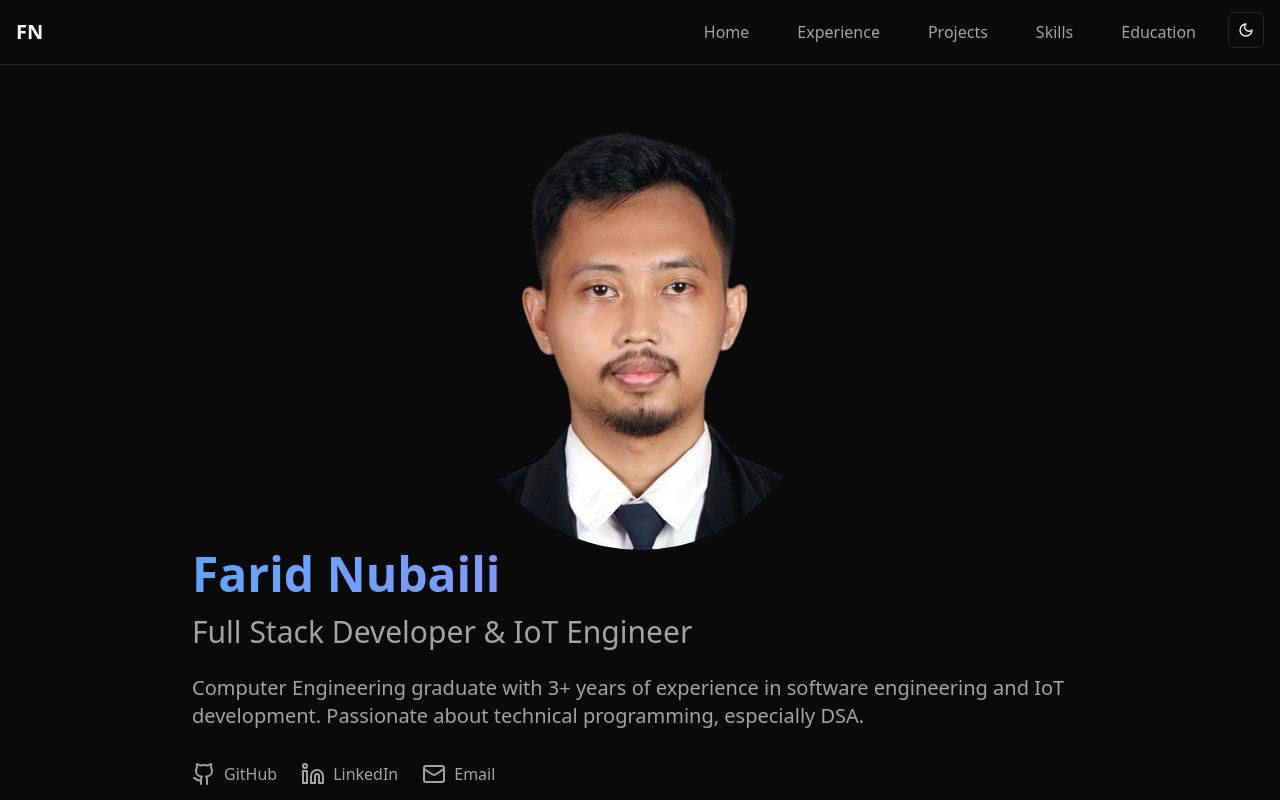
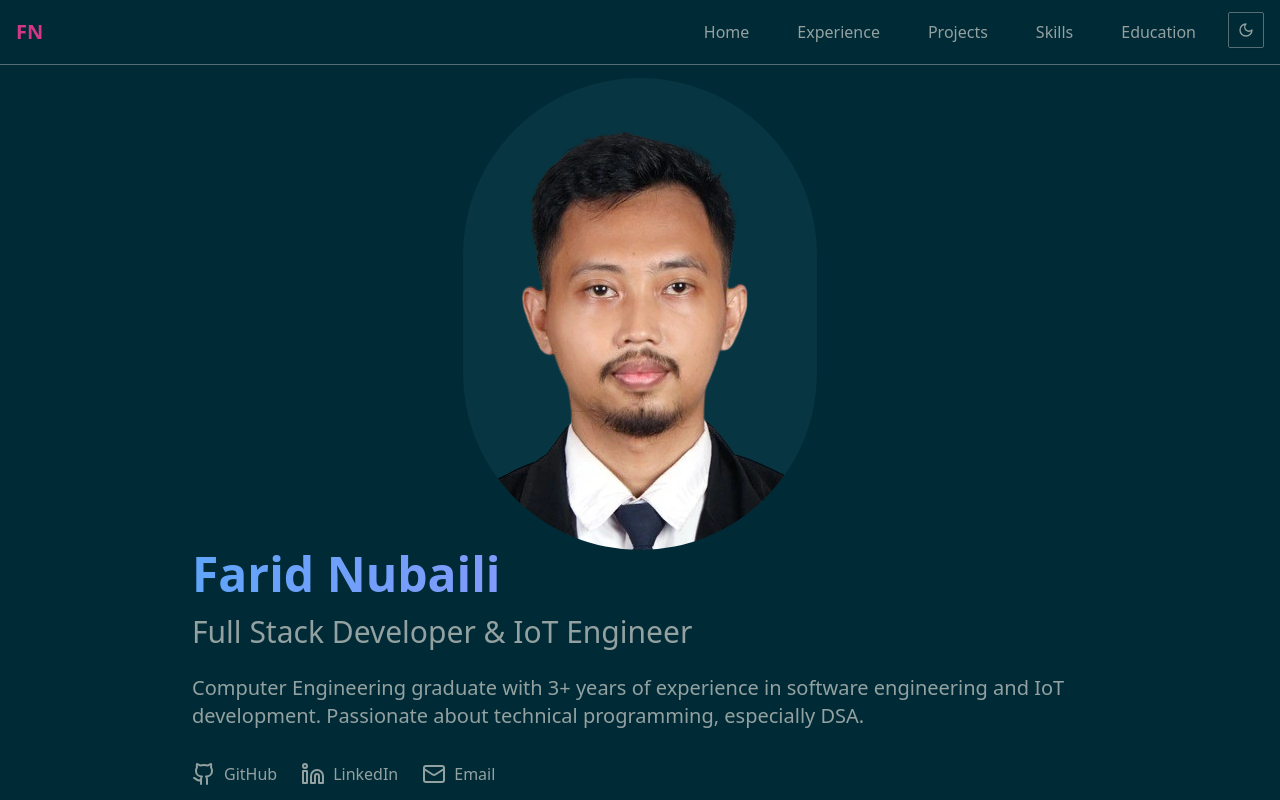
Before and after one commit to farid141/farid141.github.io, a React (Vite) app: page / in a window 1280 px wide. Shown: the top 800 px of the page. Built offline with nearby package versions, Linux system fonts and the light colour scheme; some icons are missing.

Commit message:
modify theme

```diff
--- a/src/index.css
+++ b/src/index.css
@@ -65,61 +65,117 @@
   animation-range: entry 0;
 }
 
-
+html {
+  scroll-behavior: smooth;
+}
 
 @layer base {
   :root {
-    --background: 0 0% 100%;
-    --foreground: 0 0% 3.9%;
-    --card: 0 0% 100%;
-    --card-foreground: 0 0% 3.9%;
-    --popover: 0 0% 100%;
-    --popover-foreground: 0 0% 3.9%;
-    --primary: 0 0% 9%;
-    --primary-foreground: 0 0% 98%;
-    --secondary: 0 0% 96.1%;
-    --secondary-foreground: 0 0% 9%;
-    --muted: 0 0% 96.1%;
-    --muted-foreground: 0 0% 45.1%;
-    --accent: 0 0% 96.1%;
-    --accent-foreground: 0 0% 9%;
-    --destructive: 0 84.2% 60.2%;
-    --destructive-foreground: 0 0% 98%;
-    --border: 0 0% 89.8%;
-    --input: 0 0% 89.8%;
-    --ring: 0 0% 3.9%;
-    --chart-1: 12 76% 61%;
-    --chart-2: 173 58% 39%;
-    --chart-3: 197 37% 24%;
-    --chart-4: 43 74% 66%;
-    --chart-5: 27 87% 67%;
-    --radius: 0.5rem;
+    --background: 43.8462 86.6667% 94.1176%;
+    --foreground: 192.2034 80.8219% 14.3137%;
+    --card: 45.6000 42.3729% 88.4314%;
+    --card-foreground: 192.2034 80.8219% 14.3137%;
+    --popover: 45.6000 42.3729% 88.4314%;
+    --popover-foreground: 192.2034 80.8219% 14.3137%;
+    --primary: 330.9554 64.0816% 51.9608%;
+    --primary-foreground: 0 0% 100%;
+    --secondary: 175.4622 58.6207% 39.8039%;
+    --secondary-foreground: 0 0% 100%;
+    --muted: 180 6.9307% 60.3922%;
+    --muted-foreground: 192.2034 80.8219% 14.3137%;
+    --accent: 17.5691 80.4444% 44.1176%;
+    --accent-foreground: 0 0% 100%;
+    --destructive: 1.0405 71.1934% 52.3529%;
+    --destructive-foreground: 0 0% 100%;
+    --border: 186.3158 8.2969% 55.0980%;
+    --input: 186.3158 8.2969% 55.0980%;
+    --ring: 330.9554 64.0816% 51.9608%;
+    --chart-1: 204.7674 69.3548% 48.6275%;
+    --chart-2: 175.4622 58.6207% 39.8039%;
+    --chart-3: 330.9554 64.0816% 51.9608%;
+    --chart-4: 17.5691 80.4444% 44.1176%;
+    --chart-5: 1.0405 71.1934% 52.3529%;
+    --sidebar: 43.8462 86.6667% 94.1176%;
+    --sidebar-foreground: 192.2034 80.8219% 14.3137%;
+    --sidebar-primary: 330.9554 64.0816% 51.9608%;
+    --sidebar-primary-foreground: 0 0% 100%;
+    --sidebar-accent: 175.4622 58.6207% 39.8039%;
+    --sidebar-accent-foreground: 0 0% 100%;
+    --sidebar-border: 186.3158 8.2969% 55.0980%;
+    --sidebar-ring: 330.9554 64.0816% 51.9608%;
+    --font-sans: Outfit, sans-serif;
+    --font-serif: ui-serif, Georgia, Cambria, "Times New Roman", Times, serif;
+    --font-mono: Space Mono, monospace;
+    --radius: 0.25rem;
+    --shadow-x: 2px;
+    --shadow-y: 2px;
+    --shadow-blur: 4px;
+    --shadow-spread: 0px;
+    --shadow-opacity: 0.15;
+    --shadow-color: hsl(196 83% 10%);
+    --shadow-2xs: 2px 2px 4px 0px hsl(196 83% 10% / 0.07);
+    --shadow-xs: 2px 2px 4px 0px hsl(196 83% 10% / 0.07);
+    --shadow-sm: 2px 2px 4px 0px hsl(196 83% 10% / 0.15), 2px 1px 2px -1px hsl(196 83% 10% / 0.15);
+    --shadow: 2px 2px 4px 0px hsl(196 83% 10% / 0.15), 2px 1px 2px -1px hsl(196 83% 10% / 0.15);
+    --shadow-md: 2px 2px 4px 0px hsl(196 83% 10% / 0.15), 2px 2px 4px -1px hsl(196 83% 10% / 0.15);
+    --shadow-lg: 2px 2px 4px 0px hsl(196 83% 10% / 0.15), 2px 4px 6px -1px hsl(196 83% 10% / 0.15);
+    --shadow-xl: 2px 2px 4px 0px hsl(196 83% 10% / 0.15), 2px 8px 10px -1px hsl(196 83% 10% / 0.15);
+    --shadow-2xl: 2px 2px 4px 0px hsl(196 83% 10% / 0.38);
+    --tracking-normal: 0em;
+    --spacing: 0.25rem;
   }
+
   .dark {
-    --background: 0 0% 3.9%;
-    --foreground: 0 0% 98%;
-    --card: 0 0% 3.9%;
-    --card-foreground: 0 0% 98%;
-    --popover: 0 0% 3.9%;
-    --popover-foreground: 0 0% 98%;
-    --primary: 0 0% 98%;
-    --primary-foreground: 0 0% 9%;
-    --secondary: 0 0% 14.9%;
-    --secondary-foreground: 0 0% 98%;
-    --muted: 0 0% 14.9%;
-    --muted-foreground: 0 0% 63.9%;
-    --accent: 0 0% 14.9%;
-    --accent-foreground: 0 0% 98%;
-    --destructive: 0 62.8% 30.6%;
-    --destructive-foreground: 0 0% 98%;
-    --border: 0 0% 14.9%;
-    --input: 0 0% 14.9%;
-    --ring: 0 0% 83.1%;
-    --chart-1: 220 70% 50%;
-    --chart-2: 160 60% 45%;
-    --chart-3: 30 80% 55%;
-    --chart-4: 280 65% 60%;
-    --chart-5: 340 75% 55%;
+    --background: 192.2222 100.0000% 10.5882%;
+    --foreground: 180 6.9307% 60.3922%;
+    --card: 192.2034 80.8219% 14.3137%;
+    --card-foreground: 180 6.9307% 60.3922%;
+    --popover: 192.2034 80.8219% 14.3137%;
+    --popover-foreground: 180 6.9307% 60.3922%;
+    --primary: 330.9554 64.0816% 51.9608%;
+    --primary-foreground: 0 0% 100%;
+    --secondary: 175.4622 58.6207% 39.8039%;
+    --secondary-foreground: 0 0% 100%;
+    --muted: 194.4828 14.1463% 40.1961%;
+    --muted-foreground: 180 6.9307% 60.3922%;
+    --accent: 17.5691 80.4444% 44.1176%;
+    --accent-foreground: 0 0% 100%;
+    --destructive: 1.0405 71.1934% 52.3529%;
+    --destructive-foreground: 0 0% 100%;
+    --border: 194.4828 14.1463% 40.1961%;
+    --input: 194.4828 14.1463% 40.1961%;
+    --ring: 330.9554 64.0816% 51.9608%;
+    --chart-1: 204.7674 69.3548% 48.6275%;
+    --chart-2: 175.4622 58.6207% 39.8039%;
+    --chart-3: 330.9554 64.0816% 51.9608%;
+    --chart-4: 17.5691 80.4444% 44.1176%;
+    --chart-5: 1.0405 71.1934% 52.3529%;
+    --sidebar: 192.2222 100.0000% 10.5882%;
+    --sidebar-foreground: 180 6.9307% 60.3922%;
+    --sidebar-primary: 330.9554 64.0816% 51.9608%;
+    --sidebar-primary-foreground: 0 0% 100%;
+    --sidebar-accent: 175.4622 58.6207% 39.8039%;
+    --sidebar-accent-foreground: 0 0% 100%;
+    --sidebar-border: 194.4828 14.1463% 40.1961%;
+    --sidebar-ring: 330.9554 64.0816% 51.9608%;
+    --font-sans: Outfit, sans-serif;
+    --font-serif: ui-serif, Georgia, Cambria, "Times New Roman", Times, serif;
+    --font-mono: Space Mono, monospace;
+    --radius: 0.25rem;
+    --shadow-x: 2px;
+    --shadow-y: 2px;
+    --shadow-blur: 4px;
+    --shadow-spread: 0px;
+    --shadow-opacity: 0.15;
+    --shadow-color: hsl(196 83% 10%);
+    --shadow-2xs: 2px 2px 4px 0px hsl(196 83% 10% / 0.07);
+    --shadow-xs: 2px 2px 4px 0px hsl(196 83% 10% / 0.07);
+    --shadow-sm: 2px 2px 4px 0px hsl(196 83% 10% / 0.15), 2px 1px 2px -1px hsl(196 83% 10% / 0.15);
+    --shadow: 2px 2px 4px 0px hsl(196 83% 10% / 0.15), 2px 1px 2px -1px hsl(196 83% 10% / 0.15);
+    --shadow-md: 2px 2px 4px 0px hsl(196 83% 10% / 0.15), 2px 2px 4px -1px hsl(196 83% 10% / 0.15);
+    --shadow-lg: 2px 2px 4px 0px hsl(196 83% 10% / 0.15), 2px 4px 6px -1px hsl(196 83% 10% / 0.15);
+    --shadow-xl: 2px 2px 4px 0px hsl(196 83% 10% / 0.15), 2px 8px 10px -1px hsl(196 83% 10% / 0.15);
+    --shadow-2xl: 2px 2px 4px 0px hsl(196 83% 10% / 0.38);
   }
 }
 
```
